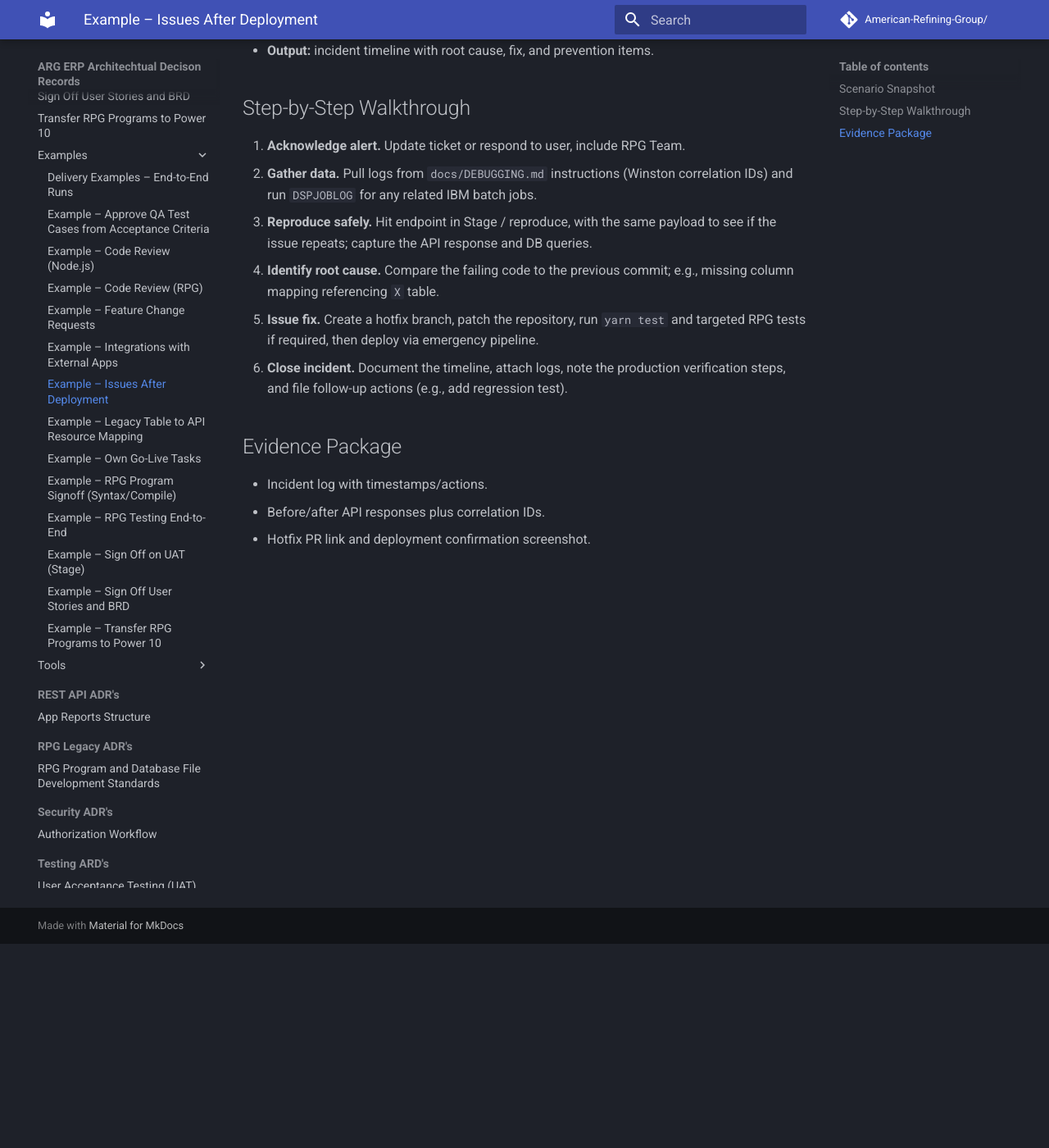
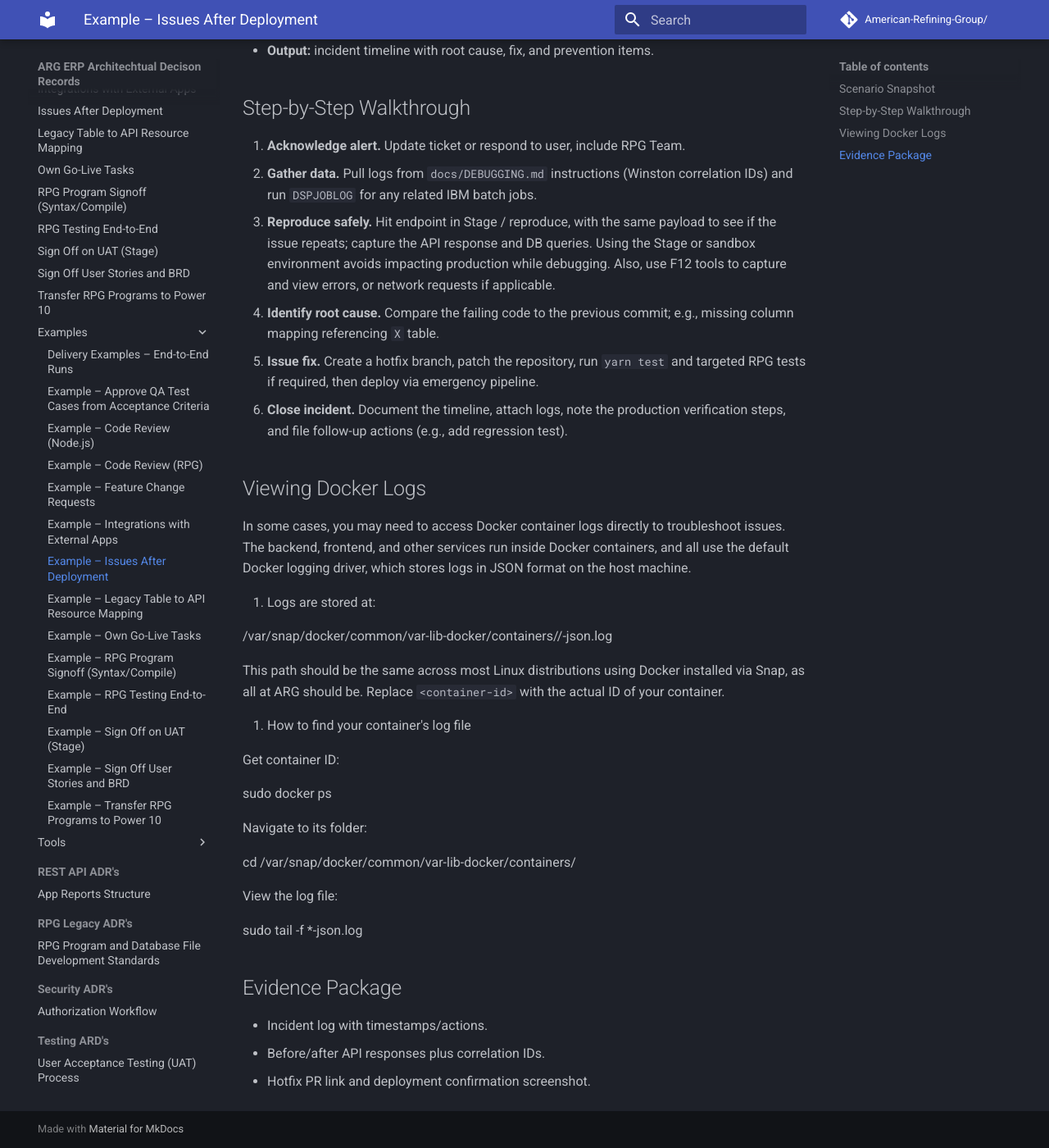
Before and after one commit to American-Refining-Group/Project-Fusion-ADRs, an MkDocs documentation site: the page built from docs/Process Documentation/examples/issues-after-deployment.md, in a window 1280 px wide and 1400 px high, scrolled down 249 px. Shown: the whole window at 82% size. Built offline with MkDocs 1.6.1 and Material for MkDocs 9.7.7, drawn with Linux system fonts in a browser that asks for light colours.

Commit message:
Update issues-after-deployment.md
Adding details about Docker logs.

```diff
--- a/docs/Process Documentation/examples/issues-after-deployment.md
+++ b/docs/Process Documentation/examples/issues-after-deployment.md
@@ -8,10 +8,35 @@
 ## Step-by-Step Walkthrough
 1. **Acknowledge alert.** Update ticket or respond to user, include RPG Team.
 2. **Gather data.** Pull logs from `docs/DEBUGGING.md` instructions (Winston correlation IDs) and run `DSPJOBLOG` for any related IBM batch jobs.
-3. **Reproduce safely.** Hit endpoint in Stage / reproduce, with the same payload to see if the issue repeats; capture the API response and DB queries.
+3. **Reproduce safely.** Hit endpoint in Stage / reproduce, with the same payload to see if the issue repeats; capture the API response and DB queries. Using the Stage or sandbox environment avoids impacting production while debugging. Also, use F12 tools to capture and view errors, or network requests if applicable.
 4. **Identify root cause.** Compare the failing code to the previous commit; e.g., missing column mapping referencing `X` table.
 5. **Issue fix.** Create a hotfix branch, patch the repository, run `yarn test` and targeted RPG tests if required, then deploy via emergency pipeline.
 6. **Close incident.** Document the timeline, attach logs, note the production verification steps, and file follow-up actions (e.g., add regression test).
+
+## Viewing Docker Logs
+
+In some cases, you may need to access Docker container logs directly to troubleshoot issues. The backend, frontend, and other services run inside Docker containers, and all use the default Docker logging driver, which stores logs in JSON format on the host machine.
+
+1. Logs are stored at:
+
+/var/snap/docker/common/var-lib-docker/containers/<container-id>/<container-id>-json.log
+
+This path should be the same across most Linux distributions using Docker installed via Snap, as all at ARG should be. Replace `<container-id>` with the actual ID of your container.
+
+2. How to find your container's log file
+
+Get container ID:
+
+sudo docker ps
+
+Navigate to its folder:
+
+cd /var/snap/docker/common/var-lib-docker/containers/<container-id>
+
+View the log file:
+
+sudo tail -f *-json.log
+
 
 ## Evidence Package
 - Incident log with timestamps/actions.
```
